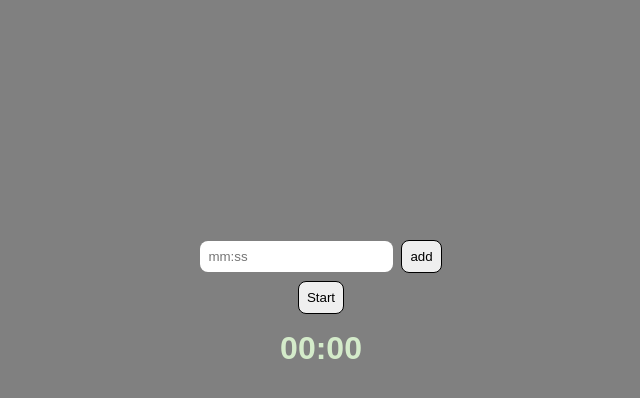
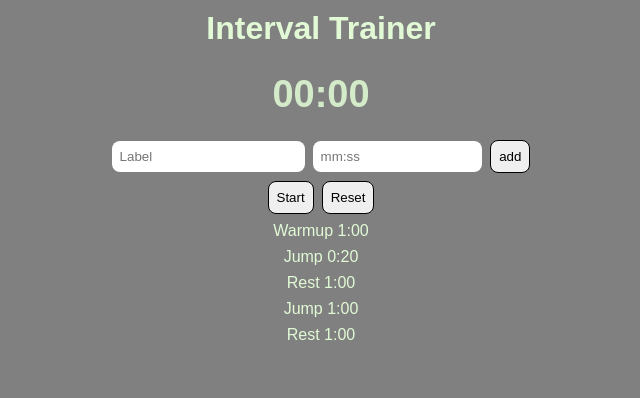
Before and after one commit to NathanielWilliamsDev/interval-timer, a plain HTML site: page index.html in a window 1280 px wide. Both pictures are taken after a click on the button "Start". Shown: the whole page, without its empty margins (319-959 px from the left). Drawn offline with Linux system fonts and the light colour scheme.

Commit message:
Added a list showing all the added timers. Added a reset button to remove all the added timers. The timer list changes the colour of the active timer so you can see which timer in the list is active/completed

```diff
--- a/index.html
+++ b/index.html
@@ -8,19 +8,32 @@
 </head>
 
 <body>
+    <h1 class="header">Interval Trainer</h1>
+    <div class="timer-display">
+        <h1 class="timer">00:00</h1>
+        <h2 class="timer-label"></h2>
+
+    </div>
+
     <div class="timer-controls">
-        <input placeholder="mm:ss">
+        <input class="input-label" placeholder="Label">
+        <input class="input-timer" placeholder="mm:ss">
         <button class="add-button">add</button>
     </div>
 
     <div class="start-container">
         <button class="start-button">Start</button>
+        <button class="reset-button">Reset</button>
     </div>
 
-    <div class="timer-display">
-        <h1 class="timer">00:00</h1>
-        <h2 class="timer-label"></h2>
-    </div>
+    <ul class="ul-list">
+        <li>Warmup 1:00</li>
+        <li>Jump 0:20</li>
+        <li>Rest 1:00</li>
+        <li>Jump 1:00</li>
+        <li>Rest 1:00</li>
+    </ul>
+
 
 
     <script src="script.js"></script>
--- a/script.js
+++ b/script.js
@@ -1,8 +1,12 @@
-const input = document.querySelector(".timer-controls input");
+const inputTimer = document.querySelector(".input-timer");
+const inputLabel = document.querySelector(".input-label");
 const startButton = document.querySelector(".start-button");
+const resetButton = document.querySelector(".reset-button");
 const timerDisplay = document.querySelector(".timer");
 const timerLabel = document.querySelector(".timer-label");
 const addButton = document.querySelector(".add-button");
+const ulList = document.querySelector(".ul-list");
+
 let countdownInterval;
 
 // workout and rest objects
@@ -16,16 +20,24 @@ let timerSequence = [];
 startButton.addEventListener("click", (e)=>{
     // Clear any existing interval
     clearInterval(countdownInterval);
-    input.value = "" // clear the input field
-    input.disabled = true;
+    inputTimer.value = "" // clear the input field
+    inputTimer.disabled = true;
     startButton.disabled = true;
     startTimerSequence(timerSequence); // when clicked, startTimerSequence with the array of timers
 });
 
+resetButton.addEventListener("click", ()=>{
+    timerSequence = [];
+    let ulLis = document.querySelectorAll(".ul-list li");
+    for(let i = 0; i < ulLis.length; i++){
+        ulLis[i].remove();
+    }
+});
+
 // Event listener for pressing "Enter" in the input box
-input.addEventListener("keypress", (e)=>{
+inputTimer.addEventListener("keypress", (e)=>{
     if(e.key === "Enter"){
-        startButton.click();
+        addButton.click();
     }
 });
 
@@ -41,11 +53,14 @@ function startTimerSequence(timers){
         if(currentIndex < timers.length){ // checks if there are more timers
             let currentTimer = timers[currentIndex];
             beginCountdown(currentTimer.duration, currentTimer.label, runNextTimer); // perform countdown on current timer
+
+            let liList = document.querySelectorAll("li");
+            liList[currentIndex].style.color = "#6fde8d";
             currentIndex++; // increment to the next timer
         }
         else{ // no more timer's left
             alert("All timers completed");
-            input.disabled = false;
+            inputTimer.disabled = false;
             startButton.disabled = false;
         }
     }
@@ -68,7 +83,6 @@ function beginCountdown(duration, label, callback){
         }
         else { // this means timer is finished
             clearInterval(countdownInterval); // stops any  existing interval to ensure no overlapping intervals
-            alert(`${label} is done`);
             callback(); // move to the next timer
         }
     }, 1000);
@@ -112,9 +126,21 @@ function convertToSeconds(time){
 // Timer duration is taken from the input box when addButton is clicked
 function addTimer(){
     //if isValidTime -> convertToSeconds -> timerSequence.push({label: test, duration:inputTime})
-    if(isValidTime(input.value)){
-        let inputTime = convertToSeconds(input.value);
-        timerSequence.push({label:"swag", duration: inputTime});
+    if(isValidTime(inputTimer.value)){
+        let inputTime = convertToSeconds(inputTimer.value);
+        if(inputLabel !== ""){
+            // push the timer object to the array
+            timerSequence.push({label:inputLabel.value, duration: inputTime});
+
+            //create new li
+            let li = document.createElement("li");
+            li.textContent = inputLabel.value+" "+formatTime(inputTime); // set its text content
+            ulList.appendChild(li); // append it to the ul
+        }
+        else{
+            alert("Please provide a valid label and time");
+        }
+
         // NEED TO ADD ANOTHER INPUT FIELD BEFORE THE TIME ONE FOR LABEL
         // PROBABLY NEED TO PUT SOMETHING ON THE SCREEN SHOWING WHAT HAS BEEN ADDED
     }
--- a/styles.css
+++ b/styles.css
@@ -8,18 +8,32 @@ body{
     background-color: grey;
 }
 
+.header{
+    color: rgb(225, 250, 213);
+    display: flex;
+    justify-content: center;
+    padding: 10px;
+}
+
 .timer-controls{
     display: flex;
     justify-content: center;
     align-items: center;
-    margin-top: 30vh;
     gap: 8px;
 }
 
-.timer-controls input{
+.input-timer{
     padding: 8px;
     border-radius: 8px;
     border: none;
+    width: 12vw;
+}
+
+.input-label{
+    padding: 8px;
+    border-radius: 8px;
+    border: none;
+
 }
 
 .add-button{
@@ -38,7 +52,7 @@ body{
     background-color: rgba(243, 96, 96, 0.685);
 }
 
-.start-button{
+.start-button, .reset-button{
     padding: 8px;
     border-radius: 8px;
     border: none;
@@ -54,11 +68,19 @@ body{
     background-color: rgb(168, 223, 143);
 }
 
+.reset-button:active{
+    background-color: red;
+}
+
+.reset-button:hover{
+    background-color: rgba(243, 96, 96, 0.685);
+}
+
 .timer-display{
     display: flex;
     flex-direction: column;
     align-items: center;
-    margin-top: 16px;
+    margin: 16px 0 8px 0;
     color: rgb(212, 235, 202);
 }
 
@@ -66,5 +88,33 @@ body{
     display: flex;
     justify-content: center;
     margin-top: 8px;
+    gap: 8px;
+}
 
+.timer-label{
+    font-size: 24px;
+    padding: 8px;
 }
+
+.timer{
+    font-size: 38px;
+}
+
+.ul-list{
+    display: flex;
+    flex-direction: column;
+    align-items: center;
+    gap: 8px;
+    margin-top: 8px;
+}
+
+.ul-list li{
+    list-style: none;
+    color: rgb(225, 250, 213);
+}
+
+.close{
+    background: none;
+    border: none;
+    color: rgb(49, 49, 49);
+}
```
Also changed, not shown: 1 other file.
